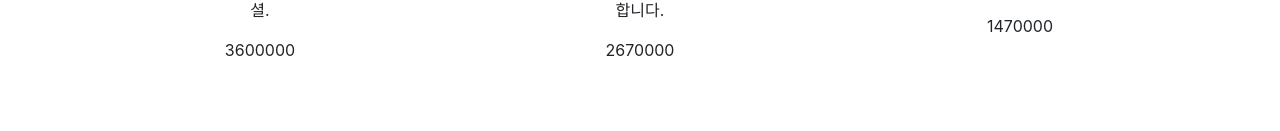
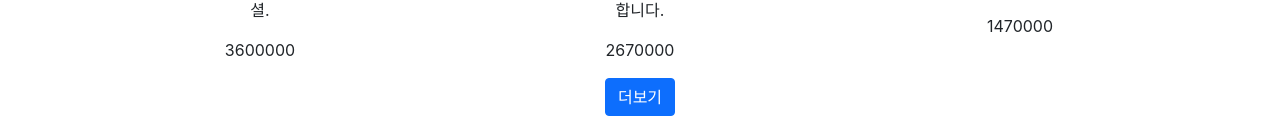
Before and after one commit to Shinjiwoooo/React_ShoppingMall, a React (Create React App) app in the folder shoppingmall/: page / in a window 1280 px wide. Shown: the part 666-797 px from the top of the page. Built offline with nearby package versions, Linux system fonts and the light colour scheme.

Commit message:
2022-01-26

```diff
--- a/shoppingmall/package.json
+++ b/shoppingmall/package.json
@@ -6,6 +6,7 @@
     "@testing-library/jest-dom": "^5.16.1",
     "@testing-library/react": "^12.1.2",
     "@testing-library/user-event": "^13.5.0",
+    "axios": "^0.25.0",
     "bootstrap": "5.1.3",
     "node-sass": "^7.0.1",
     "react": "^17.0.2",
--- a/shoppingmall/src/App.js
+++ b/shoppingmall/src/App.js
@@ -5,7 +5,10 @@ import './App.css';
 import React, { useState } from 'react';
 import Data from './data.js'
 import Detail from './Detail.js'
+import axios  from  'axios';
 import {Link, Route, Switch} from 'react-router-dom'
+
+
 
 function App() {
 
@@ -48,6 +51,15 @@ function App() {
           }
         </div>
       </div>
+      <button className="btn btn-primary"onClick={() =>{
+        axios.get('https://dongmyounglee.github.io/data/data2.json')
+        .then((result)=>{
+          console.log(result)
+        })
+        .catch(()=>{
+          console.log('Ajax 실패')
+        })
+      }}>더보기</button>
       </Route>
       <Route path="/detail/:id">
           <Detail ring={ring}></Detail>
--- a/shoppingmall/src/Detail.js
+++ b/shoppingmall/src/Detail.js
@@ -16,9 +16,10 @@ function Detail(props) {
     useEffect(()=>{
         let 타이머 = setTimeout(()=>{
             alert변경(false)
-          console.log('2초지남')
         }, 2000)
-    },[alert])
+
+        return () => { clearTimeout(타이머)}
+    },[])
 
 
 
```
Also changed, not shown: 1 other file (tests, documents, lock files or other folders).
